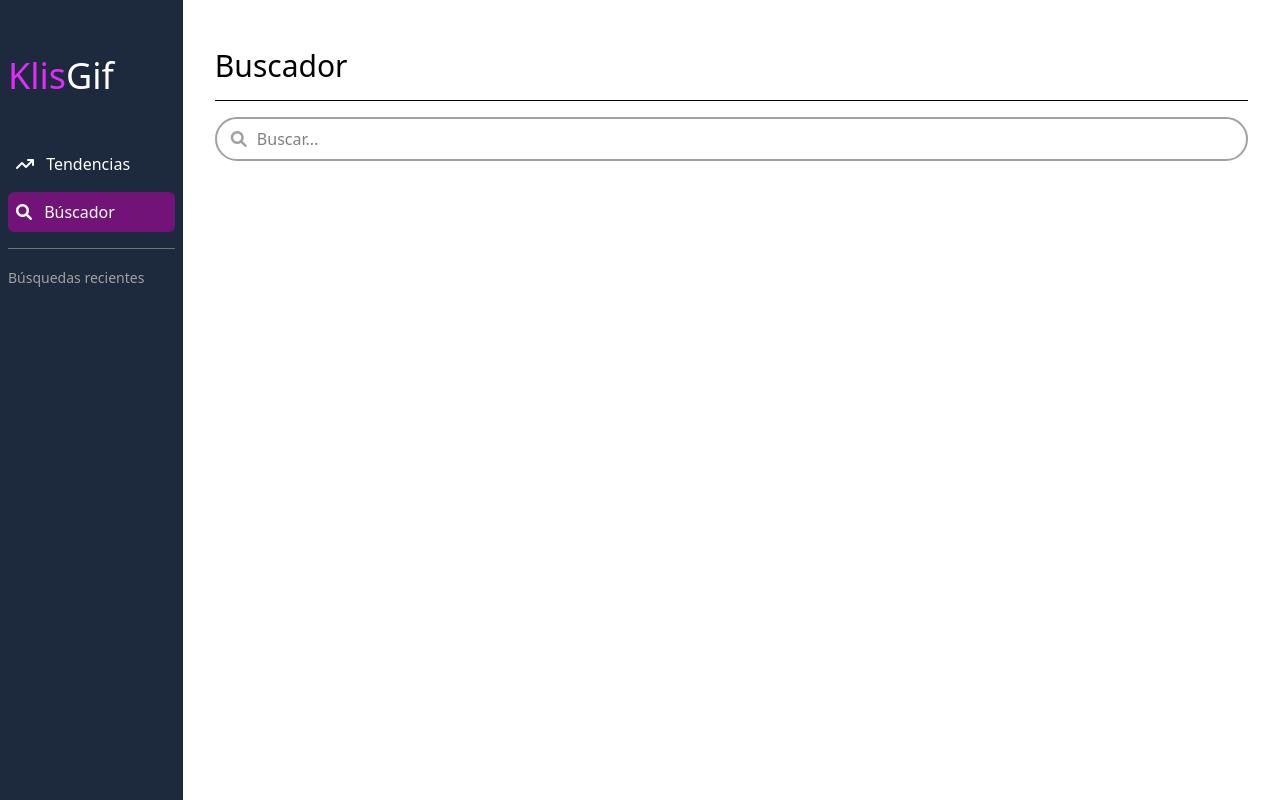
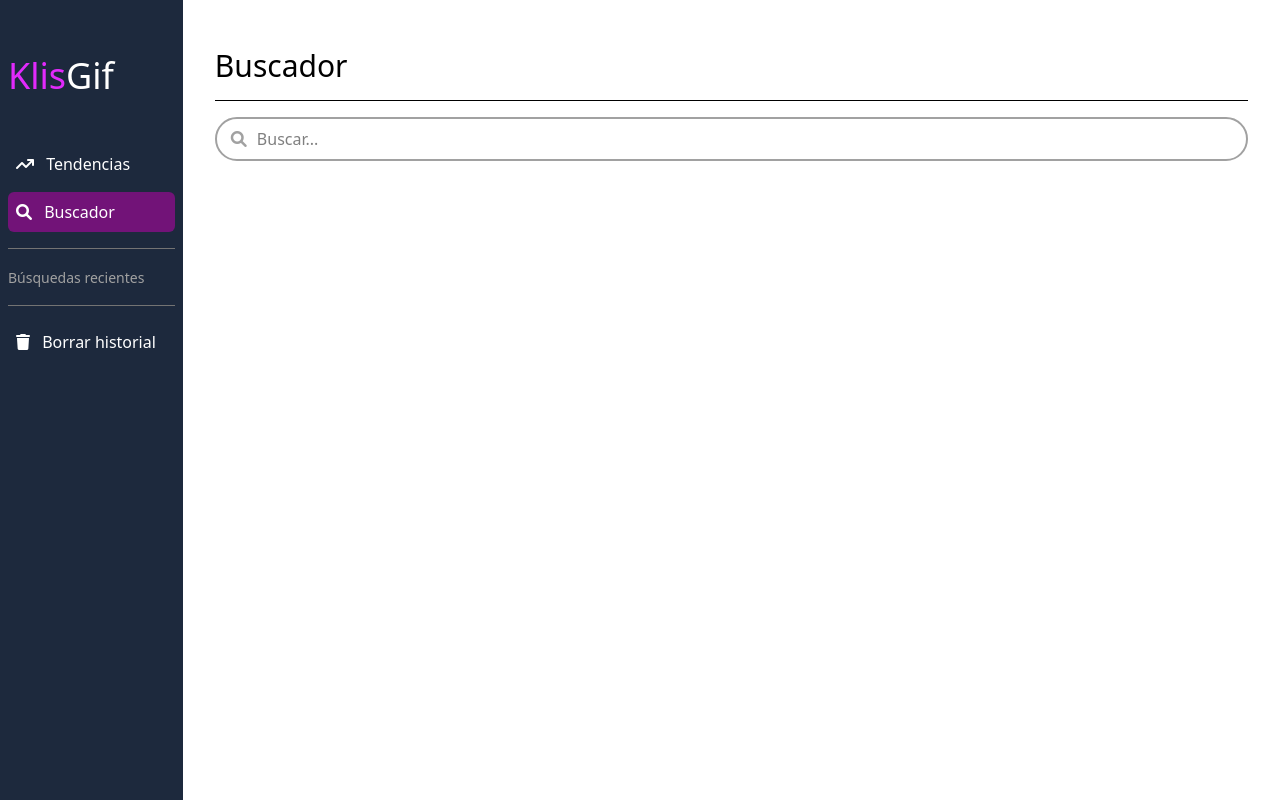
Before and after one commit to Klis18/klis-gifs-app, an Angular app: page /dashboard/buscador in a window 1280 px wide. Built offline with nearby package versions, Linux system fonts and the light colour scheme; no server answers.

Commit message:
agregando eliminación de historial

```diff
--- a/src/app/gifs/components/menu/menu-items/menu-items.component.html
+++ b/src/app/gifs/components/menu/menu-items/menu-items.component.html
@@ -14,3 +14,10 @@
         {{item}}
     </a>
 }
+
+<hr class="text-neutral-500 my-4">
+
+<div class="text-white px-2 py-2 mb-2 text-base block rounded-md hover:bg-red-500" (click)="deleteHistory()">
+    <span [class]="'fa-solid fa-trash'" class="text-white mr-2"></span>
+    Borrar historial
+</div>
--- a/src/app/gifs/components/menu/menu-items/menu-items.component.ts
+++ b/src/app/gifs/components/menu/menu-items/menu-items.component.ts
@@ -1,4 +1,4 @@
-import { Component, inject } from '@angular/core';
+import { Component, inject, signal } from '@angular/core';
 import { MenuItem } from '../../../interfaces/menu.interface';
 import { RouterLink, RouterLinkActive } from '@angular/router';
 import { GifsService } from '../../../services/gifs.service';
@@ -17,6 +17,8 @@ export class MenuItemsComponent {
 
   gifService = inject(GifsService)
 
+  recentSearchsReverse = signal<string[]>([]);
+
   public menuItems: MenuItem[] = [
     {
       icon: 'fa-solid fa-arrow-trend-up',
@@ -25,7 +27,7 @@ export class MenuItemsComponent {
     },
     {
       icon: 'fa-solid fa-magnifying-glass',
-      itemName: 'Búscador',
+      itemName: 'Buscador',
       route: '/dashboard/buscador'
     }
   ]
@@ -36,4 +38,8 @@ export class MenuItemsComponent {
     return recentSearchs.reverse();
   }
 
+  deleteHistory(){
+    this.gifService.deleteHistory();
+  }
+
 }
--- a/src/app/gifs/pages/search/search.component.html
+++ b/src/app/gifs/pages/search/search.component.html
@@ -13,12 +13,8 @@
 </div>
 <div class="py-4">
     <div class="grid grid-cols-2 md:grid-cols-3 gap-4">
-        <!-- @for(group of gifServices.searchGifsGroup(); track group){ -->
         @for(url of gifSearchList(); track url){
-
-            <!-- <gif-list [images]="group"></gif-list> -->
             <gif-list-item [imageUrl]="url.image"></gif-list-item>
-
         }
     </div>
 </div>
--- a/src/app/gifs/pages/search/search.component.ts
+++ b/src/app/gifs/pages/search/search.component.ts
@@ -8,7 +8,6 @@ import { GifListItemComponent } from "../../components/gif-list/gif-list-item/gi
   selector: 'app-search',
   standalone: true,
   imports: [
-    // GifListComponent,
     GifListItemComponent
   ],
   templateUrl: './search.component.html',
@@ -22,11 +21,11 @@ export default class SearchComponent {
 
 
   onSearch(searchTerm: string){
+    console.log('Buscando', searchTerm);
     this.gifServices.getSearchGifs(searchTerm)?.subscribe(
       res =>
       {
         this.gifSearchList.set(res);
-        // this.gifServices.searchGifs.update((searchGifs) => [...searchGifs, ...res]);
       }
     )
   }
--- a/src/app/gifs/services/gifs.service.ts
+++ b/src/app/gifs/services/gifs.service.ts
@@ -27,7 +27,6 @@ export class GifsService {
   trendingPage = signal(0);
 
   searchGifs = signal<Gif[]>([]);
-  searchPage = signal(0);
   searchGifsLoading = signal(false);
 
   searchHistory = signal<Record<string,Gif[]>>(loadFromLocalStorage());
@@ -76,7 +75,6 @@ export class GifsService {
         const gifs = GifMapper.mapGiphyItemsToGifsArray(res.data);
         this.trendingGifs.update((currentGifs) => [...currentGifs, ...gifs]);
         this.trendingPage.update((page) => page + 1);
-        // this.trendingGifs.set(gifs);
         this.trendingGifsLoading.set(false);
       }
     );
@@ -102,9 +100,8 @@ export class GifsService {
             [query.toLocaleLowerCase()]: item
           }));
 
-        // this.searchGifs.update((searchGifs) => [...searchGifs, ...item]),
-        // this.searchPage.update((page) => page +1);
-        // this.searchGifsLoading.set(false);
+        this.searchGifs.update((searchGifs) => [...searchGifs, ...item])
+        this.searchGifsLoading.set(false);
       }),
 
     );
@@ -113,4 +110,11 @@ export class GifsService {
   getHistoryGifs(query: string):Gif[]{
     return this.searchHistory()[query] ?? [];
   }
+
+  deleteHistory(){
+    localStorage.removeItem(GIF_KEY);
+    this.searchHistory.set({});
+
+  }
+
 }
```
